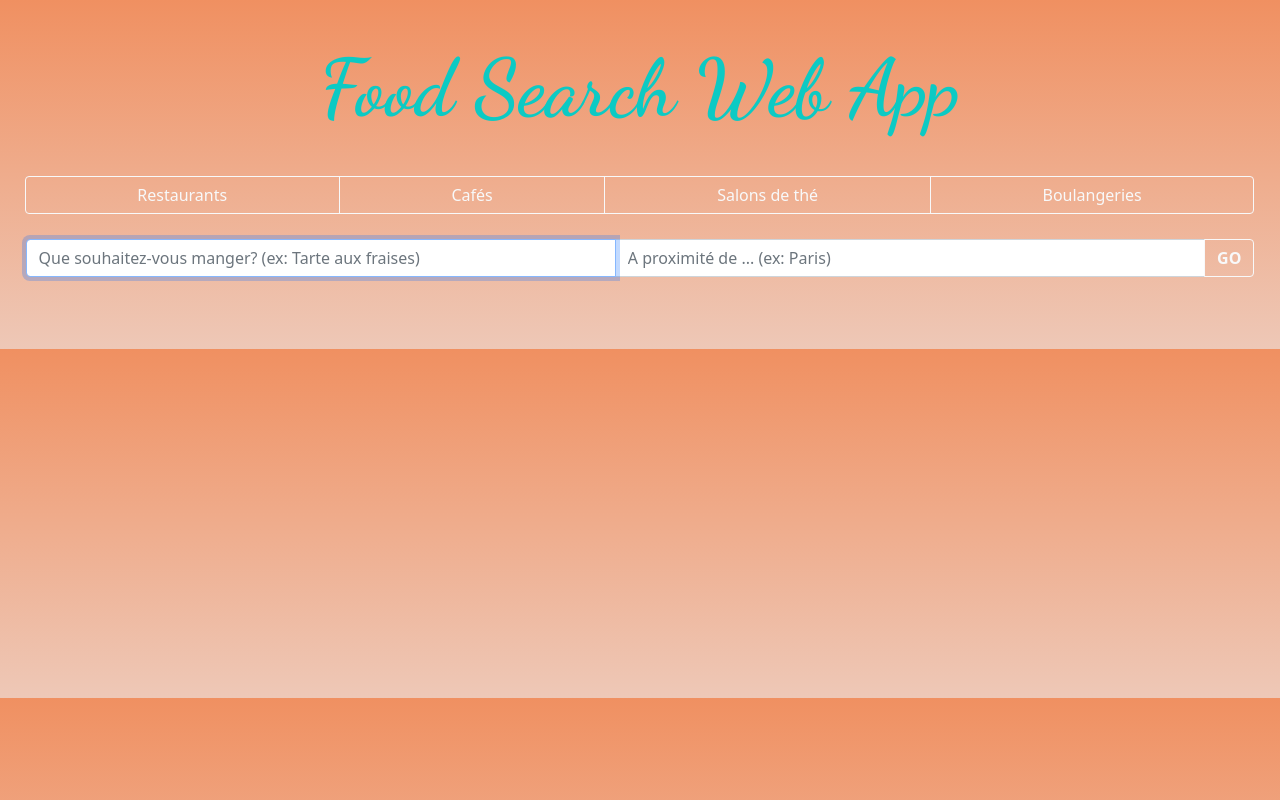
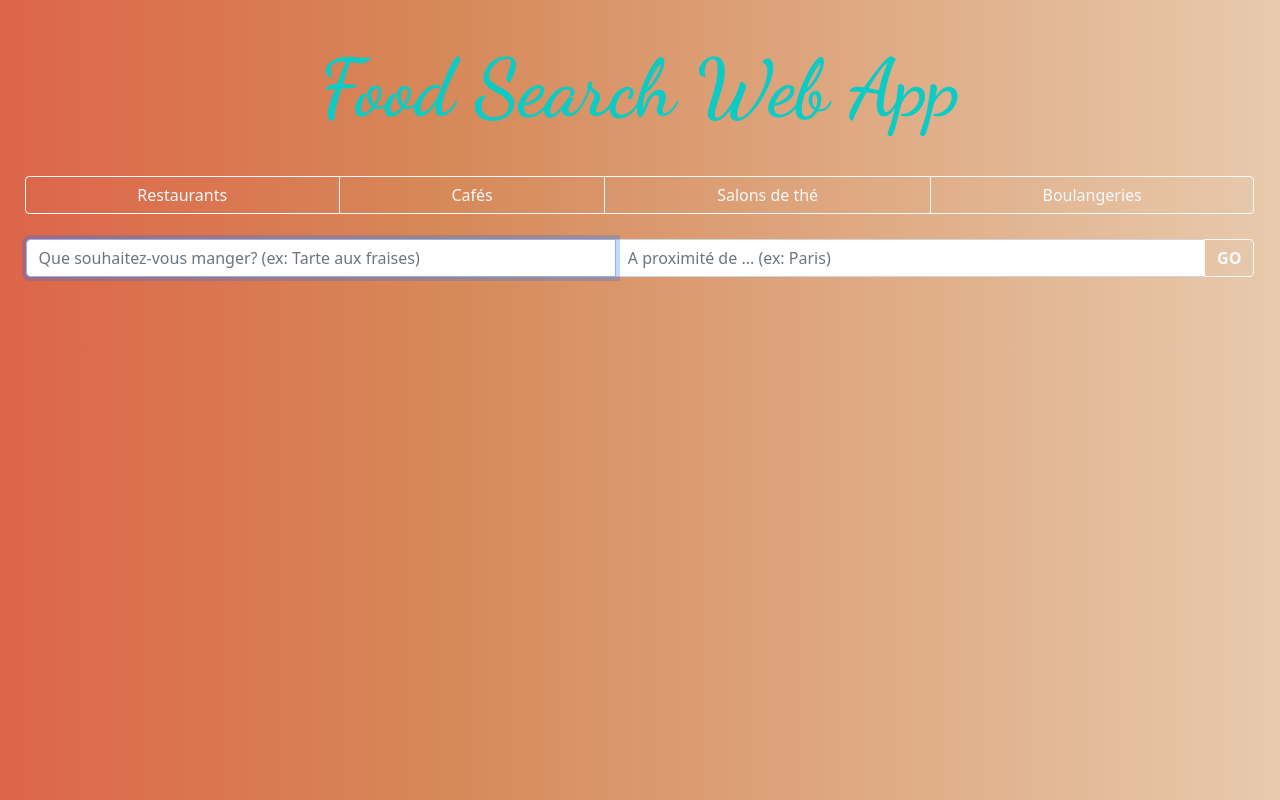
Before and after one commit to averroesk/food-search-web-app, a React (Create React App) app in the folder food-search-web-app/: page / in a window 1280 px wide. Built offline with nearby package versions, Linux system fonts and the light colour scheme.

Commit message:
Changed background

```diff
--- a/food-search-web-app/src/App.css
+++ b/food-search-web-app/src/App.css
@@ -18,8 +18,8 @@ body {
   background: linear-gradient(90deg, rgba(2,0,36,1) 0%, rgba(42,42,107,1) 35%, rgba(0,212,255,1) 100%); */
   /* background: rgb(221,101,74);
   background: linear-gradient(90deg, rgba(221,101,74,1) 0%, rgba(214,137,89,1) 35%, rgba(232,202,173,1) 100%); */
-  background: rgb(238,200,183);
-background: linear-gradient(0deg, rgba(238,200,183,1) 0%, rgba(240,144,97,1) 100%);
+  background: rgb(221,101,74);
+  background: linear-gradient(90deg, rgba(221,101,74,1) 0%, rgba(214,137,89,1) 35%, rgba(232,202,173,1) 100%);
   text-align: center;
 }
 
```
